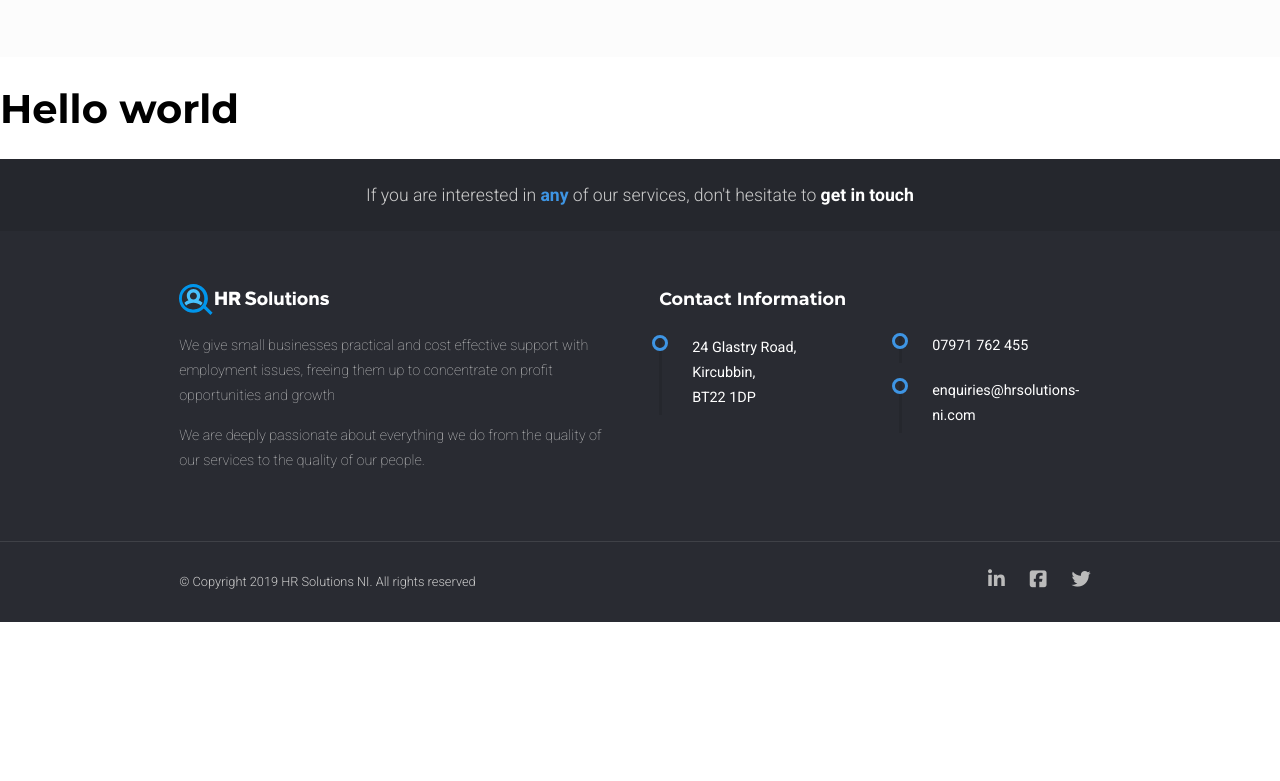
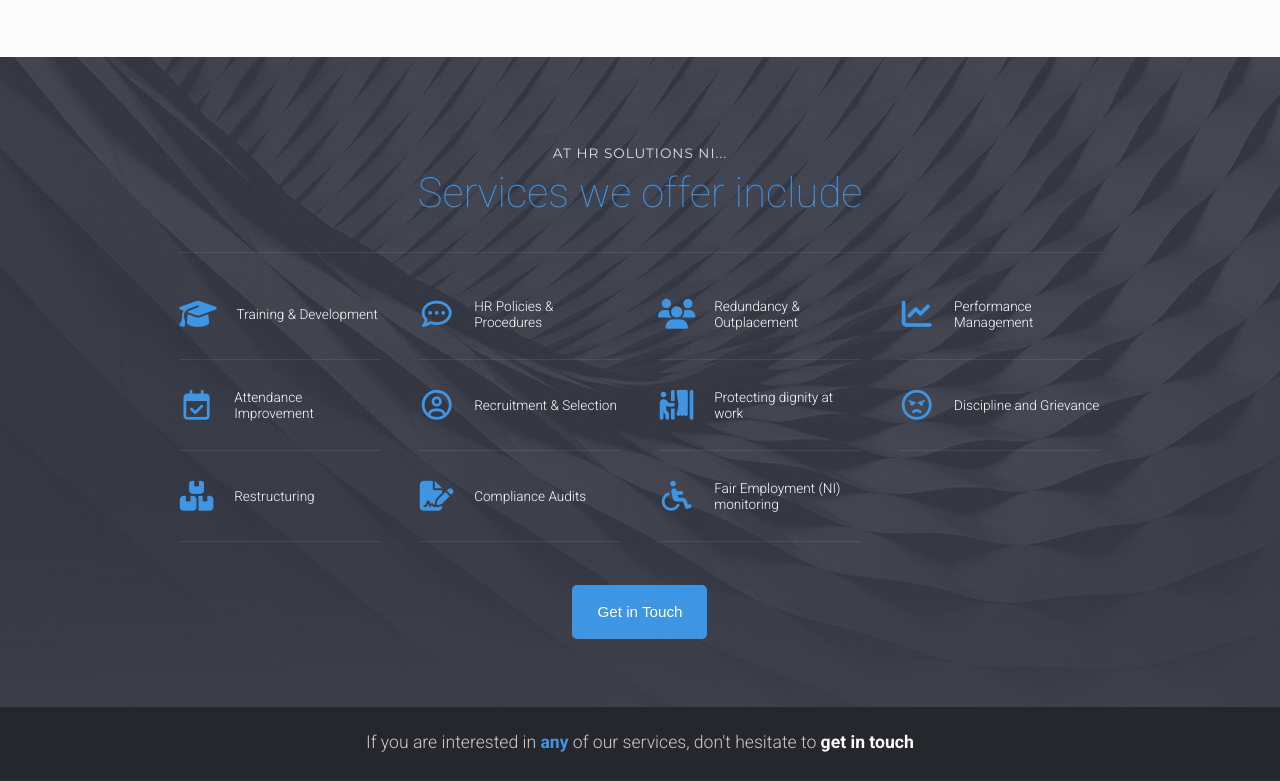
Before and after one commit to simonmcferran/hr-solutions, a website: page src/index.html in a window 1280 px wide. Shown: the part 1010-1791 px from the top of the page. Before the commit the page ends 1632 px from the top, so only its background shows below. Drawn offline with Linux system fonts and the light colour scheme.

Commit message:
services section

```diff
--- a/src/index.html
+++ b/src/index.html
@@ -116,7 +116,48 @@
     </div>
   </div>
 </section>
-<h1>Hello world</h1>
+<section class="service-list">
+  <div class="container vertical-center">
+    <div class="row">
+      <div class="col-12">
+        <div class="service-list-intro">
+          <h6>At HR Solutions NI...</h6>
+          <h2>Services we offer include</h2>
+        </div>
+      </div>
+      <div class="col-3">
+        <ul>
+          <li><div class="icon-wrap"><i class="fas fa-graduation-cap"></i></div>Training &amp; Development</li>
+          <li><div class="icon-wrap"><i class="far fa-calendar-check"></i></div>Attendance Improvement</li>
+          <li><div class="icon-wrap"><i class="fas fa-boxes"></i></div>Restructuring</li>
+        </ul>
+      </div>
+      <div class="col-3">
+        <ul>
+          <li><div class="icon-wrap"><i class="far fa-comment-dots"></i></div>HR Policies &amp; Procedures</li>
+          <li><div class="icon-wrap"><i class="far fa-user-circle"></i></div>Recruitment &amp; Selection</li>
+          <li><div class="icon-wrap"><i class="fas fa-file-signature"></i></div>Compliance Audits</li>
+        </ul>
+      </div>
+      <div class="col-3">
+        <ul>
+          <li><div class="icon-wrap"><i class="fas fa-users"></i></div>Redundancy &amp; Outplacement</li>
+          <li><div class="icon-wrap"><i class="fas fa-person-booth"></i></div>Protecting dignity at work</li>
+          <li><div class="icon-wrap"><i class="fas fa-wheelchair"></i></div>Fair Employment (NI) monitoring</li>
+        </ul>
+      </div>
+      <div class="col-3">
+        <ul>
+          <li><div class="icon-wrap"><i class="fas fa-chart-line"></i></div>Performance Management</li>
+          <li><div class="icon-wrap"><i class="far fa-angry"></i></div>Discipline and Grievance</li>
+        </ul>
+      </div>
+      <div class="col-12 service-list-cta">
+        <button class="buttonPrimary">Get in Touch</button>
+      </div>
+    </div>
+  </div>
+</section>
 
 <footer>
   <section class="footerTop">
@@ -146,6 +187,8 @@
           </p>
           <p><a href="#">enquiries@hrsolutions-ni.com</a></p>
         </div>
+      </div>
+    </div>
   </section>
   <section class="footerBase vertical-center">
     <div class="container">
--- a/src/scss/components/_index.scss
+++ b/src/scss/components/_index.scss
@@ -1,4 +1,3 @@
 @import "button";
 @import "navigation";
-@import "hero-banner";
 @import "social-icons";
--- a/src/scss/content/_index.scss
+++ b/src/scss/content/_index.scss
@@ -1 +1,3 @@
+@import "hero-banner";
 @import "keynote";
+@import "service-list";
--- /dev/null
+++ b/src/scss/content/_service-list.scss
@@ -0,0 +1,76 @@
+.service-list {
+  padding-top: 80px;
+  padding-bottom: 60px;
+  background-color: #3e414c;
+  background-image: url("../../assets/img/home_betheme_sectionbg3.jpg");
+  background-repeat: no-repeat;
+  background-position: center top;
+  color: white;
+  text-align: center;
+
+  &-intro {
+    border-bottom: 1px solid rgba(255, 255, 255, 0.08);
+    padding-bottom: 35px;
+  }
+
+  &-cta.col-12 {
+    margin-top: 35px;
+  }
+
+  h6 {
+    display: block;
+    margin: 0 0 7px 0;
+    text-transform: uppercase;
+    letter-spacing: 1px;
+    font-size: 0.85em;
+    color: #DEDEDE;
+    font-weight: 300;
+  }
+
+  h2 {
+    font-size: 2.6em;
+    color: #3e95e4;
+    margin: 0;
+    font-weight: 100;
+    font-family: "Roboto", Arial, Tahoma, sans-serif;
+  }
+
+  button {
+    margin: 0 auto;
+  }
+
+  ul {
+    display: flex;
+    margin: 0;
+    padding: 0;
+    flex-direction: column;
+    align-items: flex-start;
+    justify-content: center;
+    text-align: left;
+    list-style: none;
+  }
+
+  li {
+    min-height: 90px;
+    display: flex;
+    align-items: center;
+    font-weight: 300;
+    font-size: 0.85em;
+    border-bottom: 1px solid rgba(255, 255, 255, 0.08);
+    width: 100%;
+  }
+
+  i {
+    color: #3e95e4;
+    margin-right: 10px;
+    font-size: 2.2em;
+  }
+
+  .icon-wrap {
+    margin-right: 10px;
+    min-width: 45px;
+    display: flex;
+    align-items: center;
+    justify-content: center;
+  }
+}
--- a/src/scss/header/_header.scss
+++ b/src/scss/header/_header.scss
@@ -39,7 +39,7 @@
 
   &Brand {
     display: flex;
-    flex: 1;
+    height: 60px;
 
     img {
       width: 200px;
```
Also changed, not shown: src/assets/img/home_betheme_sectionbg3.jpg (added), src/css/main.css, src/scss/content/_hero-banner.scss (renamed from src/scss/components/_hero-banner.scss).
